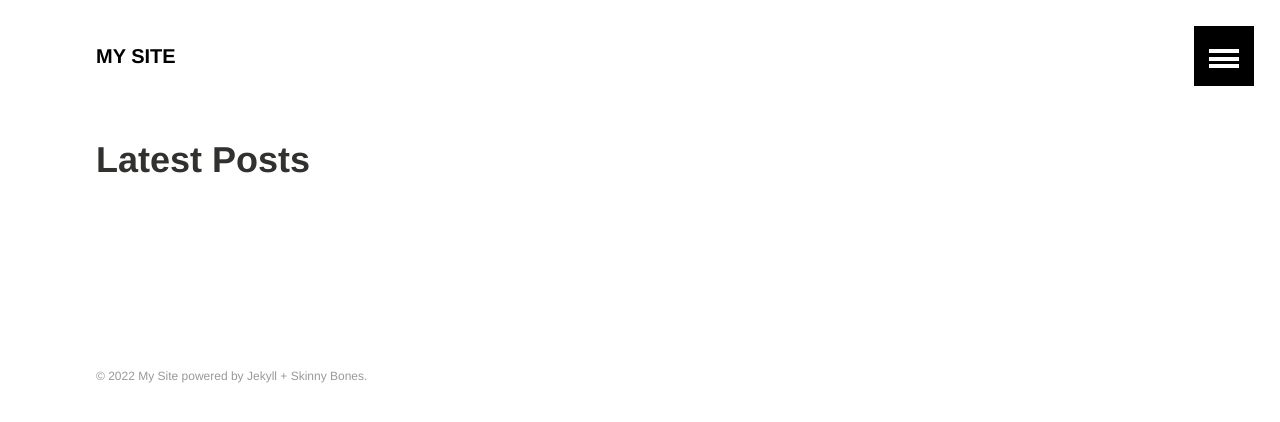
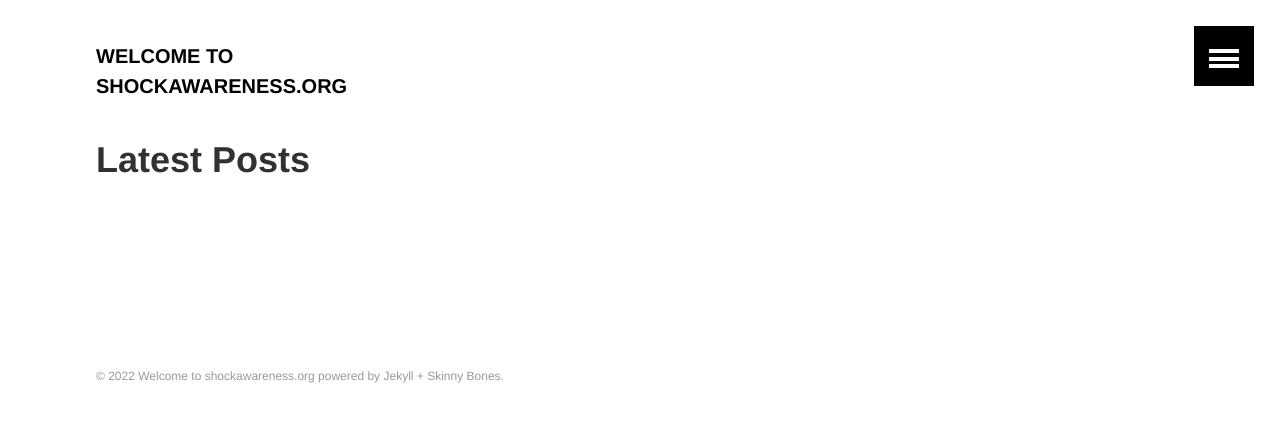
Before and after one commit to ShockAwareness/www, a Jekyll site: the page built from index.md, in a window 1280 px wide. Shown: the top 422 px of the page. Built offline with Jekyll 4.4.1, drawn with Linux system fonts in a browser that asks for light colours.

Commit message:
Update _config.yml

```diff
--- a/_config.yml
+++ b/_config.yml
@@ -1,7 +1,7 @@
 # Site wide configuration
 
-title: "My Site"
-description: "This is a description of my awesome site."
+title: "Welcome to shockawareness.org"
+description: "Our mission is to educate families and communities of the risk of worn or unsafe shocks.  We also provide grants for replacing worn shocks on vehicles, complete the application under the grant menu to apply."
 logo: # 120x120 px default image used for Twitter summary card
 teaser: # 400x250 px default teaser image used in image archive grid
 locale: en
```
